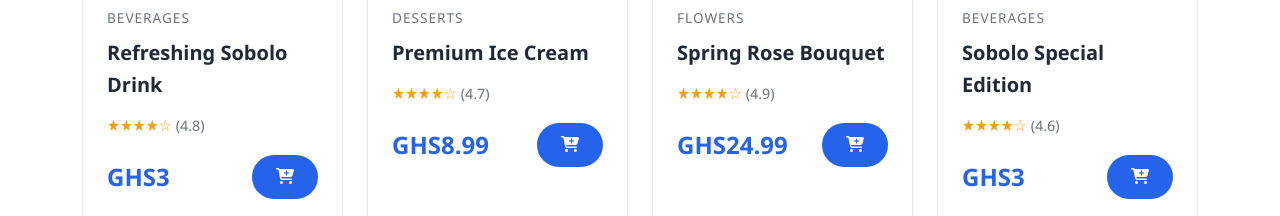
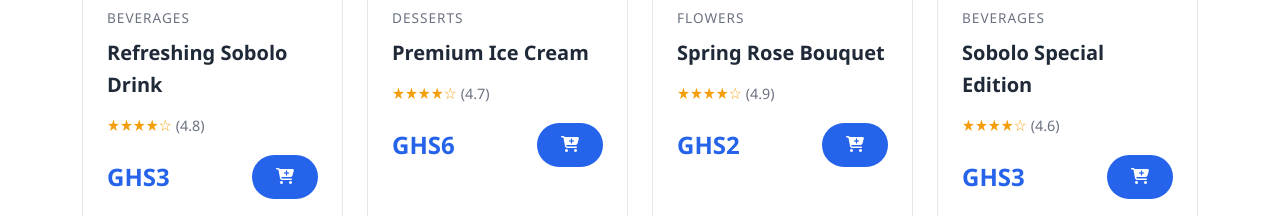
Before and after one commit to agyesam12/ecom-prototype, a plain HTML site: page index.html in a window 1280 px wide. Shown: the part 1480-1696 px from the top of the page. Drawn offline with nearby package versions, Linux system fonts and the light colour scheme.

Commit message:
updated the index template file

```diff
--- a/index.html
+++ b/index.html
@@ -498,8 +498,8 @@
         // Sample product data
         const products = [
             { id: 1, name: 'Refreshing Sobolo Drink', category: 'Beverages', price: 3, rating: 4.8, badge: 'New', image: 'images/sobolo.jpg' },
-            { id: 2, name: 'Premium Ice Cream', category: 'Desserts', price: 8.99, rating: 4.7, badge: 'Hot', image: 'images/icecream.jpg' },
-            { id: 3, name: 'Spring Rose Bouquet', category: 'Flowers', price: 24.99, rating: 4.9, badge: 'Sale', image: 'images/spring-rose.jpg' },
+            { id: 2, name: 'Premium Ice Cream', category: 'Desserts', price: 6, rating: 4.7, badge: 'Hot', image: 'images/icecream.jpg' },
+            { id: 3, name: 'Spring Rose Bouquet', category: 'Flowers', price: 2, rating: 4.9, badge: 'Sale', image: 'images/spring-rose.jpg' },
             { id: 4, name: 'Sobolo Special Edition', category: 'Beverages', price:3, rating: 4.6, badge: '', image: 'images/sobolo.jpg' },
             { id: 5, name: 'Deluxe Ice Cream', category: 'Desserts', price: 6, rating: 4.7, badge: 'New', image: 'images/icecream.jpg' },
             { id: 6, name: 'Rose Garden Collection', category: 'Flowers', price: 2, rating: 4.8, badge: 'Sale', image: 'images/spring-rose.jpg' },
```
